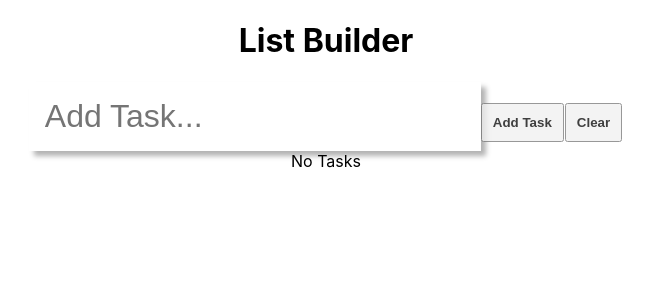
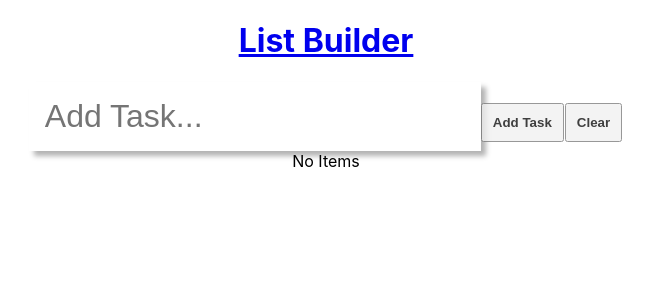
Before and after one commit to dvorakkarrie/list-builder-app, a React (Create React App) app: page / in a window 1280 px wide. Shown: the top 300 px of the page, without its empty margins (314-967 px from the left). Built offline with nearby package versions, Linux system fonts and the light colour scheme.

Commit message:
updating components and adding Link and Routes

```diff
--- a/src/App.js
+++ b/src/App.js
@@ -1,23 +1,23 @@
 import React from 'react';
-// import {Link,
-  // Route, Switch, Redirect, withRouter
-// } from 'react-router-dom';
+import {Link, Route, Switch, Redirect, withRouter} from 'react-router-dom';
 // import axios from 'axios';
 
 import './App.css';
 
 import Header from "./components/Header";
 import TodoForm from "./components/TodoForm";
-import TaskList from "./components/TaskList";
+import TodoList from "./components/TodoList";
 import TaskListContext from "./components/TaskListContext";
+import Users from "./components/Users";
 
-// const backendUrl = "http://localhost:8080/"
 // let backendUrl = process.env.REACT_APP_BACKEND_APP_URL || "http://localhost:8080/";
 
 class App extends React.Component {
   constructor(props) {
     super(props);
-    this.state = {}
+    this.state = {
+      users: [],
+    }
   }
 
   componentDidMount() {
@@ -33,18 +33,81 @@ class App extends React.Component {
   render() {
   return (
     <div className="App">
-      {/* <Link to="/" className='home-page'>
+      <header>
+        <Link to='/' className='home'><Header /></Link>
+      </header>
+       <Switch>
+          <Route exact path='/'
+            render={routerProps => (
+              <Users
+                users={this.state.users}
+              />
+            )}
+          />
 
-      </Link> */}
-      <Header />
+          {/* Route to view EventDetail component */}
+          {/* <Route
+            path='/event/:id'
+            render={routerProps => (
+              <EventDetail
+                {...routerProps}
+                events={this.state.events}
+                newItem={this.state.newItem}
+                handleItemDelete={this.deleteAxiosItem}
+                itemSold={this.itemSold}
+              />
+            )}
+          /> */}
+
+          {/* Route to create a new event (from Home) */}
+          {/* <Route
+            path='/new-event'
+            render={() => (
+              <CreateEvent
+                handleChange={this.handleChange}
+                handleSubmit={this.handleSubmit}
+              />
+            )}
+          /> */}
+
+          {/* Route to create a new event item (on EventDetails component)*/}
+          {/* <Route
+            path='/new-item'
+            render={routerProps => (
+              <CreateItem
+                {...routerProps}
+                handleChange={this.handleChange}
+                handleItemSubmit={this.handleItemSubmit}
+                id={routerProps.location.pathname}
+              />
+            )}
+          /> */}
+
+           {/* Route to update item (on EventDetails component)*/}
+           {/* <Route
+            path='/update-item/:eventId/:itemId'
+            render={routerProps => (
+              <UpdateItem
+                {...routerProps}
+                handleChange={this.handleChange}
+                handleItemUpdate={this.handleItemUpdate}
+                allEvents={this.state.events}
+                updateItem={this.state}
+                id={routerProps.location.pathname}
+              />
+            )}
+          /> */}
+          <Route path='/*' render={() => <Redirect to='/event/' />} />
+        </Switch>
+
       <TaskListContext>
         <div>
           <TodoForm />
-          <TaskList />
+          <TodoList />
         </div>
       </TaskListContext>
       </div>
   );
   }
 }
-export default App;
+export default withRouter(App);
--- a/src/components/Task.js
+++ b/src/components/Todo.js
@@ -1,7 +1,7 @@
 import React, {useContext} from 'react'
 import {TaskListContext} from './TaskListContext'
 
-const Task = props => {
+const Todo = props => {
     const {removeTask, findItem} = useContext(TaskListContext)
     return (
         <li className="list-item">
@@ -16,4 +16,4 @@ const Task = props => {
         </li>
     )
 }
-export default Task
+export default Todo;
--- a/src/components/TaskList.js
+++ b/src/components/TodoList.js
@@ -1,8 +1,8 @@
 import React, {useContext} from 'react'
 import {TaskListContext} from './TaskListContext'
-import Task from './Task'
+import Todo from './Todo'
 
-const TaskList = () => {
+const TodoList = () => {
     const {tasks} = useContext(TaskListContext);
 
     return (
@@ -10,13 +10,13 @@ const TaskList = () => {
             {tasks.length ? (
                 <ul className="list">
                     {tasks.map(task => {
-                    return <Task task={task} key={task.id} />
+                    return <Todo task={task} key={task.id} />
                     })}
                 </ul>
             ):(
-            <div className="no-tasks">No Tasks</div>
+            <div className="no-tasks">No Items</div>
             )}
         </div>
     )
 }
-export default TaskList
+export default TodoList
--- a/src/index.js
+++ b/src/index.js
@@ -1,16 +1,14 @@
 import React from 'react';
 import ReactDOM from 'react-dom';
-// import {BrowserRouter as Router} from 'react-router-dom';
+import {BrowserRouter as Router} from 'react-router-dom';
 import './index.css';
 import App from './App';
 import * as serviceWorker from './serviceWorker';
 
 ReactDOM.render(
-  <React.StrictMode>
-    <App />
-  </React.StrictMode>,
-  document.getElementById('root')
-);
+  <Router>
+        <App />
+    </Router>, document.getElementById('root'));
 
 // If you want your app to work offline and load faster, you can change
 // unregister() to register() below. Note this comes with some pitfalls.
```
Also changed, not shown: src/components/TaskListContext.js (line endings or trailing spaces).
